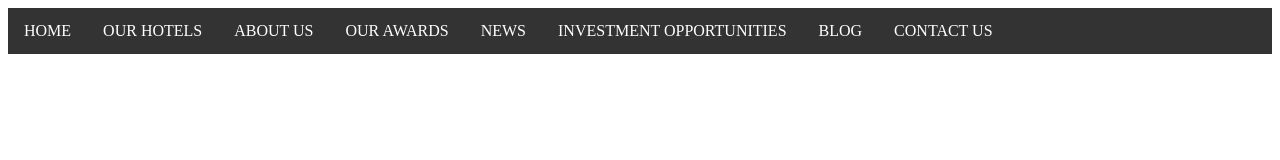
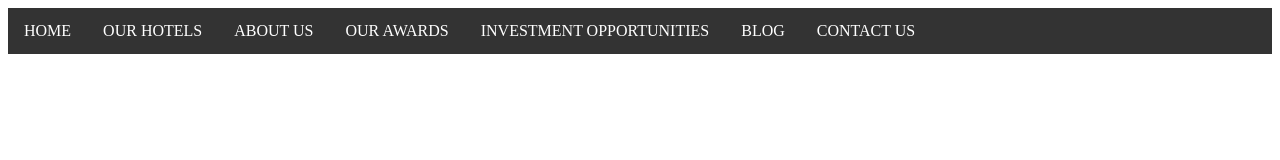
Before and after one commit to supportacems/sunshine, a plain HTML site: page dropdown.html in a window 1280 px wide. Drawn offline with Linux system fonts and the light colour scheme.

Commit message:
Update dropdown.html

```diff
--- a/dropdown.html
+++ b/dropdown.html
@@ -71,7 +71,6 @@ li.dropdown {
   </li>
   <li><a href="#home">ABOUT US</a></li>
   <li><a href="#home">OUR AWARDS</a></li>
-  <li><a href="#home">NEWS</a></li>
   <li><a href="#home">INVESTMENT OPPORTUNITIES</a></li>
   <li><a href="#home">BLOG</a></li>
   <li><a href="#home">CONTACT US</a></li>
```
